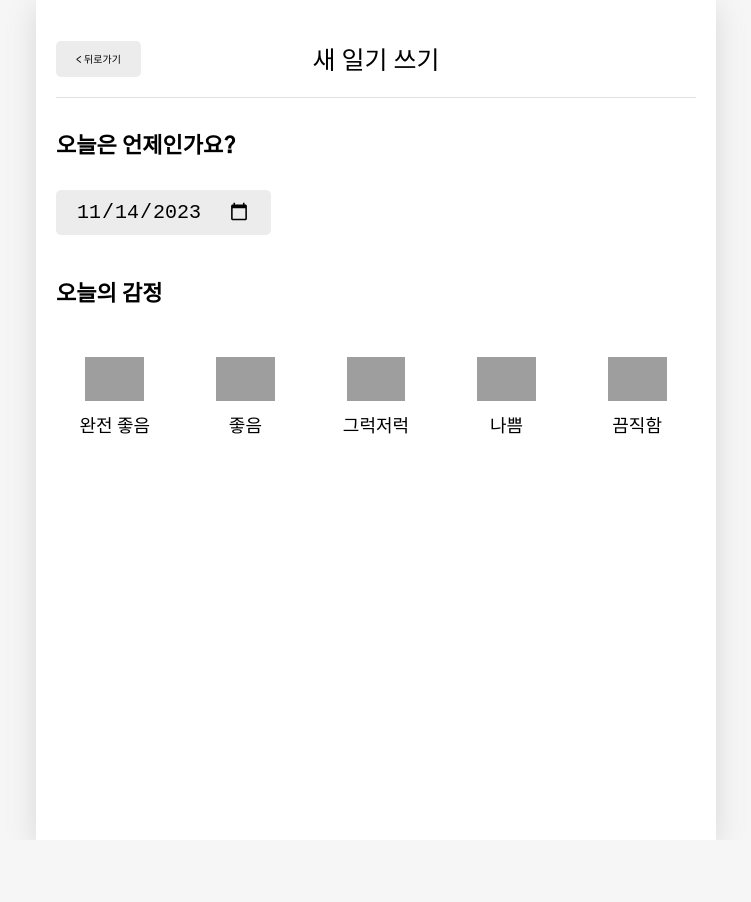
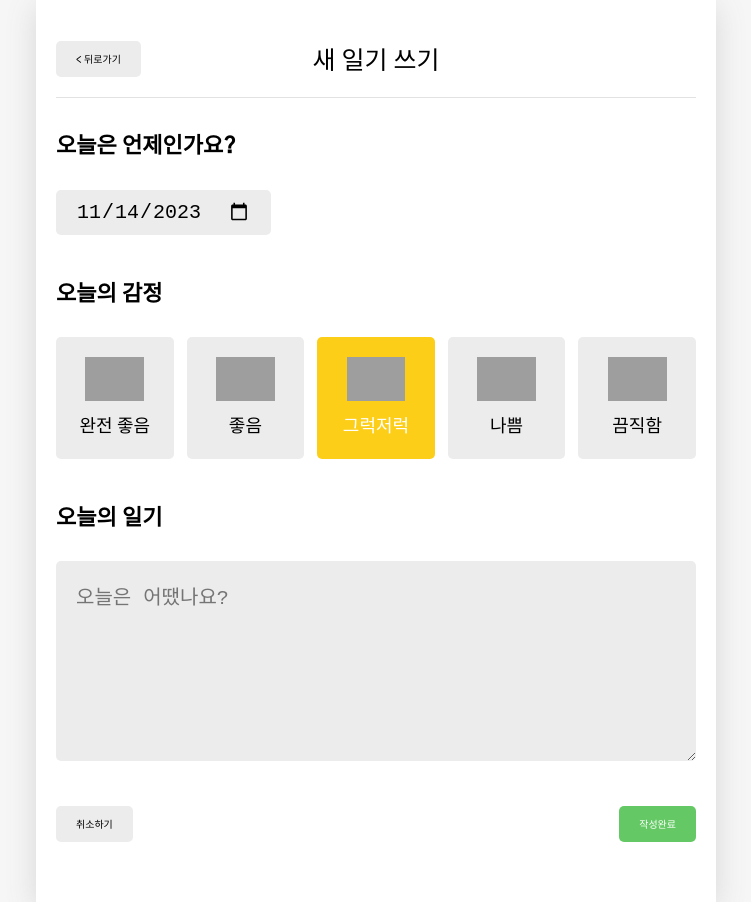
Before and after one commit to HYHYJ/emotion-diary, a React (Create React App) app: page /new in a window 1280 px wide. Shown: the whole page, without its empty margins (264-1015 px from the left). Before the commit the page ends 840 px from the top, so only its background shows below. Built offline with nearby package versions, Linux system fonts and the light colour scheme; grey boxes are pictures that could not be loaded; a web font is replaced by a local one.

Commit message:
📝 일기 저장 기능

```diff
--- a/src/App.css
+++ b/src/App.css
@@ -211,6 +211,27 @@ header .head_btn_right {
   gap: 2%;
 }
 
+.DiaryEditor textarea {
+  font-size: 20px;
+
+  box-sizing: border-box;
+  width: 100%;
+  min-height: 200px;
+  resize: vertical;
+
+  border: none;
+  border-radius: 5px;
+  background-color: #ececec;
+
+  padding: 20px;
+}
+
+.DiaryEditor .control_box {
+  display: flex;
+  justify-content: space-between;
+  align-items: center;
+}
+
 /* EMOTION ITEM*/
 .EmotionItem {
   cursor: pointer;
@@ -232,3 +253,32 @@ header .head_btn_right {
 .EmotionItem span {
   font-size: 18px;
 }
+
+.EmotionItem_off {
+  background-color: #ececec;
+}
+
+.EmotionItem_on_1 {
+  background-color: #64c964;
+  color: white;
+}
+
+.EmotionItem_on_2 {
+  background-color: #9dd772;
+  color: white;
+}
+
+.EmotionItem_on_3 {
+  background-color: #fdce17;
+  color: white;
+}
+
+.EmotionItem_on_4 {
+  background-color: #fd8446;
+  color: white;
+}
+
+.EmotionItem_on_5 {
+  background-color: #fd565f;
+  color: white;
+}
--- a/src/components/DiaryEditor.js
+++ b/src/components/DiaryEditor.js
@@ -1,5 +1,6 @@
 import { useNavigate } from "react-router-dom";
-import { useState } from "react";
+import { useRef, useState, useContext } from "react";
+import { DiaryDispatchContext } from "./../App";
 
 import MyButton from "./MyButton";
 import MyHeader from "./MyHeader";
@@ -42,11 +43,25 @@ const getStringDate = (date) => {
 };
 
 const DiaryEditor = () => {
+  const contentRef = useRef();
+  const [content, setContent] = useState("");
   const [emotion, setEmotion] = useState(3);
   const [date, setDate] = useState(getStringDate(new Date()));
 
+  const { onCreate } = useContext(DiaryDispatchContext);
   const handleClickEmote = (emotion) => {
     setEmotion(emotion);
+  };
+
+  const handleSubmit = () => {
+    if (content.length < 1) {
+      contentRef.current.focus();
+      return;
+    }
+
+    onCreate(date, content, emotion);
+    //넘어간 페이지에서 뒤로가기 못하게 만들기
+    navigate("/", { replace: true });
   };
 
   const navigate = useNavigate();
@@ -84,6 +99,27 @@ const DiaryEditor = () => {
             ))}
           </div>
         </section>
+        <section>
+          <h4>오늘의 일기</h4>
+          <div className="Input_box text_warapper">
+            <textarea
+              placeholder="오늘은 어땠나요?"
+              ref={contentRef}
+              value={content}
+              onChange={(e) => setContent(e.target.value)}
+            />
+          </div>
+        </section>
+        <section>
+          <div className="control_box">
+            <MyButton text={"취소하기"} onClick={() => navigate(-1)} />
+            <MyButton
+              text={"작성완료"}
+              type={"positive"}
+              onClick={handleSubmit}
+            />
+          </div>
+        </section>
       </div>
     </div>
   );
```
